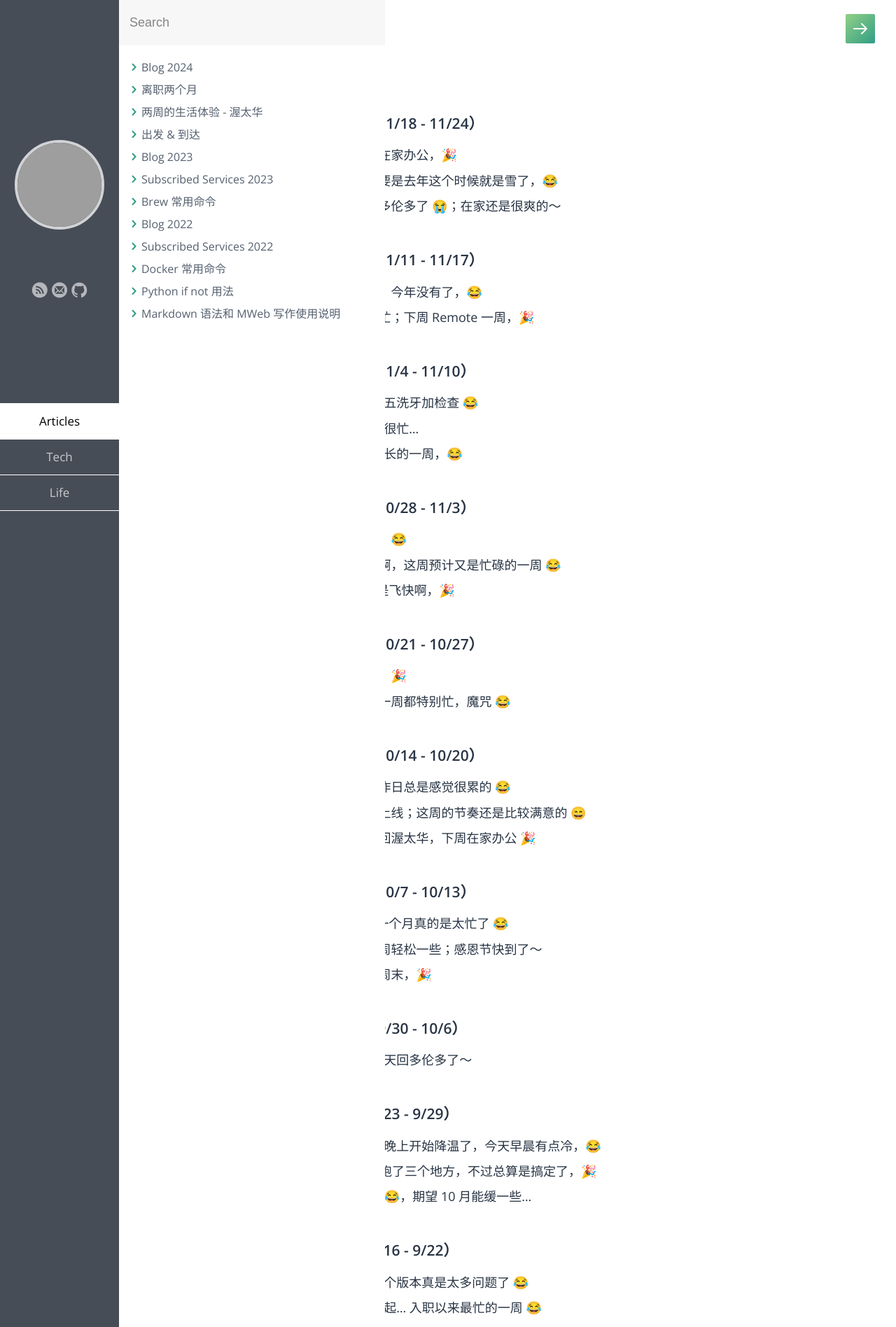
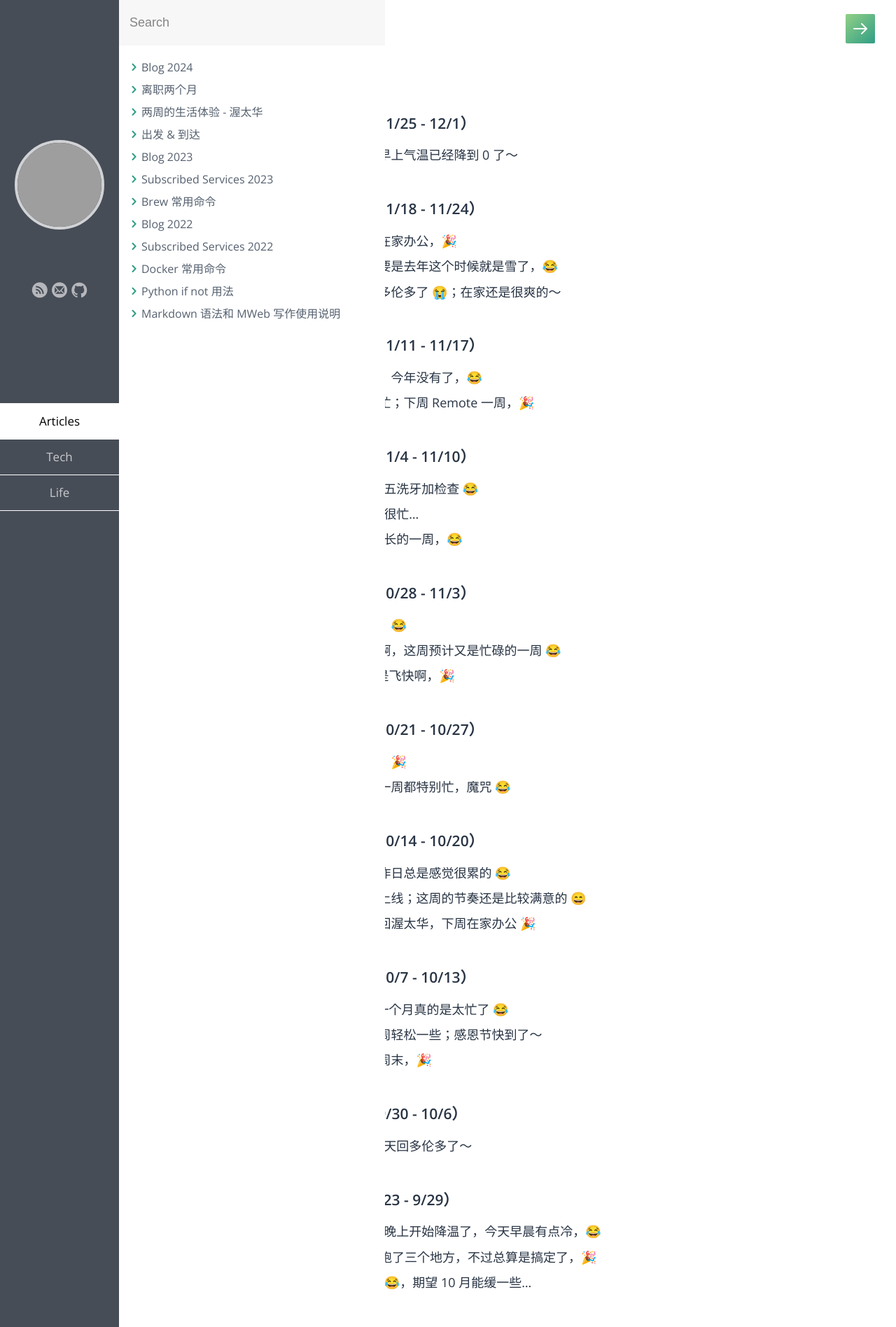
Before and after one commit to samxupeiran/samxupeiran.github.io, a Jekyll site: the page built from _posts/life/2024-01-02-my-blog.md, in a window 1280 px wide. Shown: the top 1896 px of the page at 70% size. Built offline with Jekyll 4.4.1, drawn with Linux system fonts in a browser that asks for light colours; some web fonts are replaced; some of the changed text lies outside the part shown; grey boxes are pictures that could not be loaded.

Commit message:
feat: add weekly blog 11/25

```diff
--- a/_posts/life/2024-01-02-my-blog.md
+++ b/_posts/life/2024-01-02-my-blog.md
@@ -5,6 +5,9 @@ category: Life
 tags: Blog
 ---
 
+
+- ### 2024 年 11 月 第 5 周（11/25 - 12/1）
+     - 11/25 这周在办公室了；早上气温已经降到 0 了～
 
 - ### 2024 年 11 月 第 4 周（11/18 - 11/24）
      - 11/18 这周降温了；这周在家办公，🎉
```
